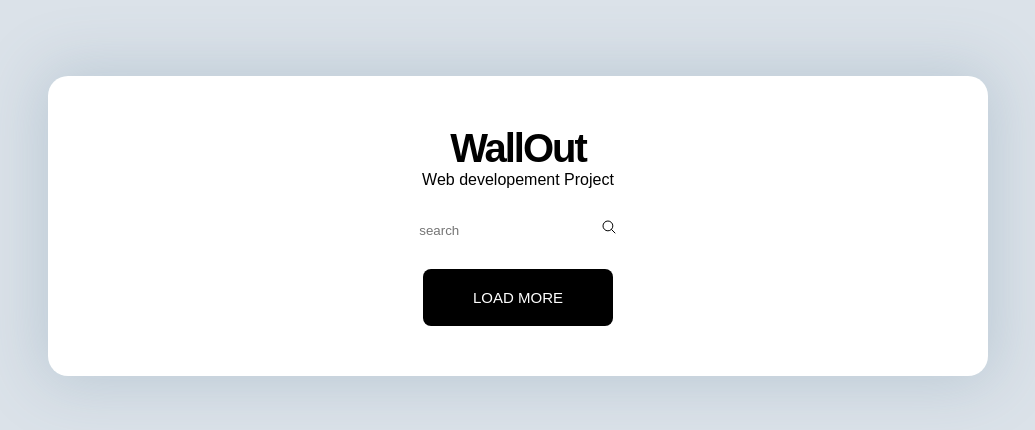
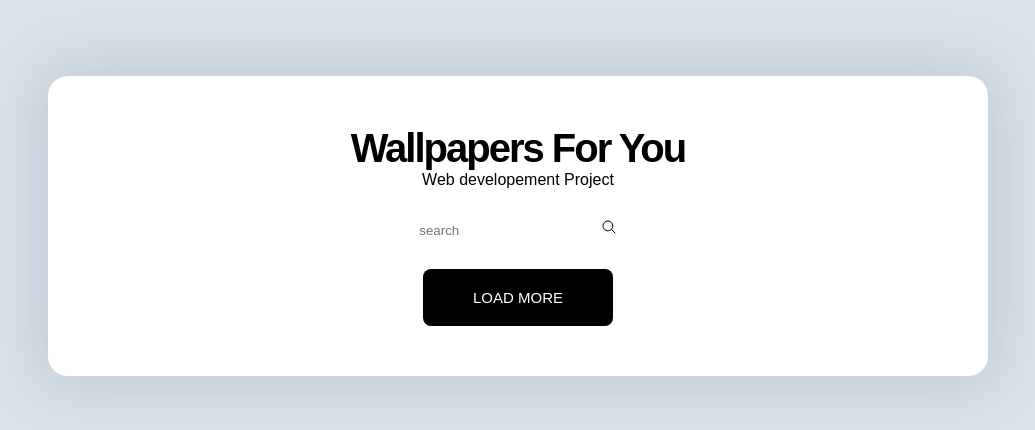
Before and after one commit to Orton1269/pexelsclone, a plain HTML site: page index.html in a window 1280 px wide. Shown: the part 274-704 px from the top of the page, without its empty margins (122-1157 px from the left). Drawn offline with nearby package versions, Linux system fonts and the light colour scheme; no server answers.

Commit message:
Update index.html

```diff
--- a/index.html
+++ b/index.html
@@ -12,7 +12,7 @@
     <div class="container">
         <div class="header">
             <div>
-                <h1 class="logo">WallOut</h1>
+                <h1 class="logo">Wallpapers For You</h1>
                 <p>Web developement Project</p>
             </div>
             <form>
```
